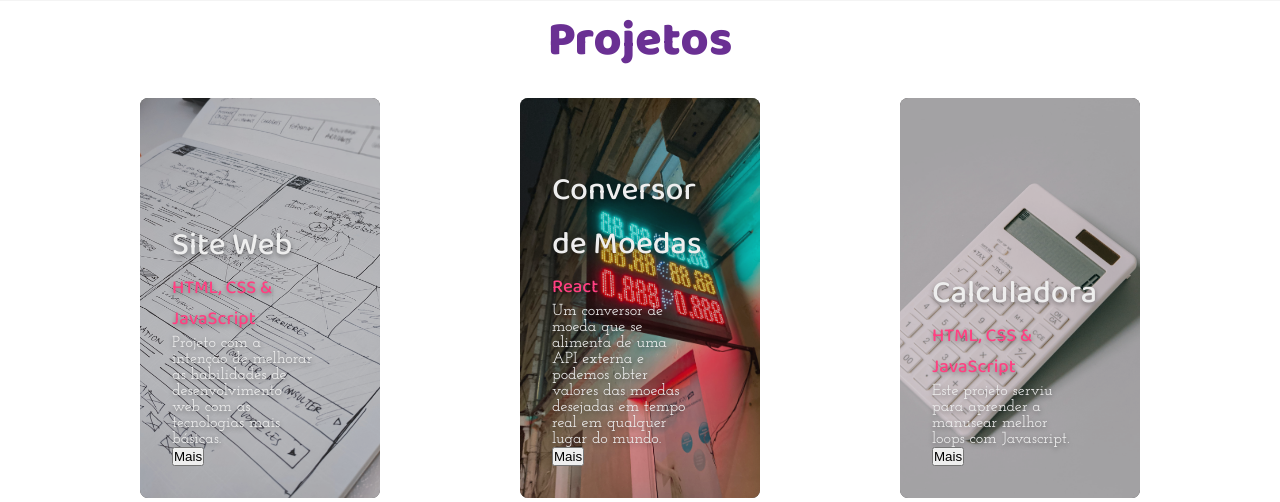
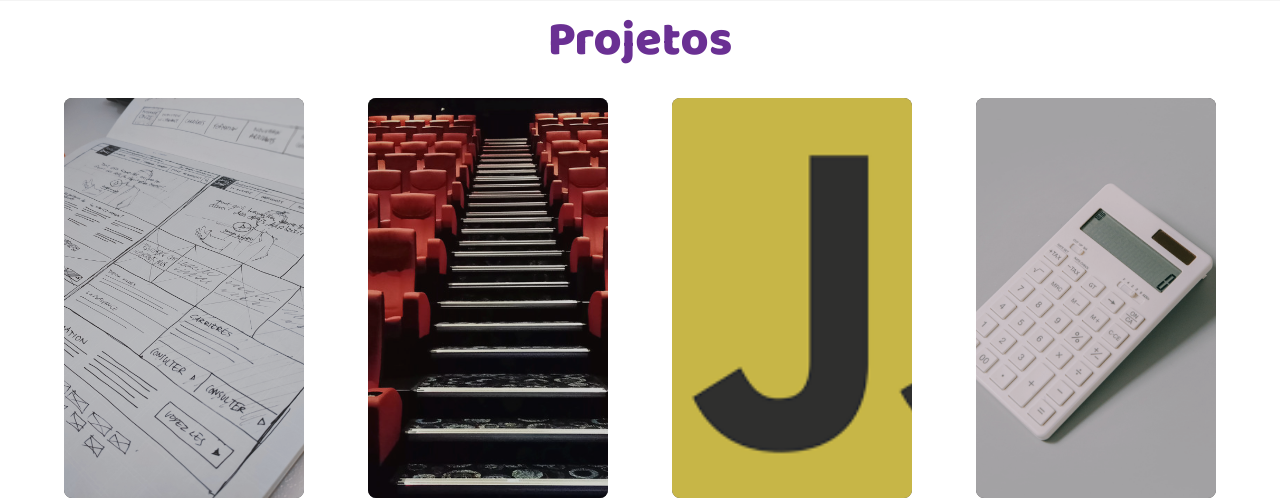
Before and after one commit to rnevesphp/portfolio_, a PHP site: page / in a window 1280 px wide. Shown: the part 1618-2120 px from the top of the page. Run offline with PHP 8.4, Linux system fonts and the light colour scheme.

Commit message:
:package: Sessão Projetos finalizada

```diff
--- a/index.html
+++ b/index.html
@@ -167,34 +167,41 @@
                <div class="card-info">
                   <h2>Site Web</h2>
                   <h3>HTML, CSS & JavaScript</h3>
-                  <p>Projeto com a intenção de melhorar as habilidades de desenvolvimento web com as tecnologias mais
-                     básicas. </p>
-                  <button>Mais</button>
+                  <p>Criação de um Portfólio web. </p>
+                  <button>Saiba Mais</button>
                </div>
             </div>
-
             <div class="card">
                <div class="card-img-wrapper">
-                  <img src="/assets/__money__excghange.jpg" alt="Conversor de Moedas">
+                  <img src="/assets/cinemaPOO.jpg" alt="Cinema Orientado a Objetos">
                </div>
                <div class="card-info">
-                  <h2>Conversor de Moedas</h2>
-                  <h3>React</h3>
-                  <p>Um conversor de moeda que se alimenta de uma API externa e podemos obter valores das moedas
-                     desejadas em tempo real em qualquer lugar do mundo.</p>
-                  <button>Mais</button>
+                  <h2>Cinema Web</h2>
+                  <h3>Javascript</h3>
+                  <p>Uma web totalmente construída Orientada à Objetos com Javascript.</p>
+                  <button>Saiba Mais</button>
                </div>
             </div>
-
             <div class="card">
                <div class="card-img-wrapper">
-                  <img src="/assets/calculadora.jpg" alt="calculadora">
+                  <img src="/assets/jsLogopng.png" alt="Pinturilho">
+               </div>
+               <div class="card-info">
+                  <h2>Pinturilho</h2>
+                  <h3>HTML, CSS & JavaScript</h3>
+                  <p>Um quadro para pintar aperfeiçoando a prática Clean Code com Javascript.</p>
+                  <button>Saiba Mais</button>
+               </div>
+            </div>
+            <div class="card">
+               <div class="card-img-wrapper">
+                  <img src="/assets/calculadora.jpg" alt="Calculadora">
                </div>
                <div class="card-info">
                   <h2>Calculadora</h2>
-                  <h3>HTML, CSS & JavaScript</h3>
-                  <p>Este projeto serviu para aprender a manusear melhor loops com Javascript.</p>
-                  <button>Mais</button>
+                  <h3>HTML, CSS & PHP</h3>
+                  <p>Praticando e melhorando as integrações com PHP, HTML e CSS</p>
+                  <button>Saiba Mais</button>
                </div>
             </div>
          </div>
@@ -202,7 +209,6 @@
 
    </div>
 </body>
-
 <script src="/script.js"></script>
 
 </html>
--- a/style.css
+++ b/style.css
@@ -139,7 +139,7 @@ header {
    line-height: 3.5rem;
    margin-bottom: 1.3rem;
    opacity: 0;
-   animation: moveBanner 2.7s 0.4s forwards;
+   animation: moveBanner 2.7s 0.7s forwards;
 }
 
 /* Formatação do paragrafo */
@@ -167,7 +167,7 @@ header {
    border-radius: 5px;
    cursor: pointer;
    opacity: 0;
-   animation: moveBanner 2.3s 0.9s forwards;
+   animation: moveBanner 2s 0.9s forwards;
 }
 
 /* Animation of button */
@@ -425,6 +425,7 @@ i.fa-github::before {
    height: 100%;
    background-color: #262626;
    border-radius: .5rem;
+
 }
 
 .card-img-wrapper img {
@@ -433,13 +434,22 @@ i.fa-github::before {
    height: 100%;
    border-radius: .5rem;
    opacity: .8;
+   transition: opacity .7s;
+}
+
+.card:hover .card-img-wrapper img {
+   opacity: .3;
+
 }
 
 .card-info {
+   opacity: 0;
+   visibility: hidden;
    position: absolute;
    bottom: 0;
    padding: 2rem;
-   text-shadow: 0 0.1rem 0.3rem rgba(0, 0, 0, .4);
+   text-shadow: 0.3rem 0.2rem 0.3rem rgba(0, 0, 0, .4);
+   transition: all .7s;
 }
 
 .card-info h2 {
@@ -447,13 +457,14 @@ i.fa-github::before {
    font-size: 2rem;
    font-weight: 500;
    color: #eee;
-
+   line-height: 1;
 }
 
 .card-info h3 {
    font-family: var(--font-primary);
    font-weight: 500;
    color: #ff4081;
+   margin-bottom: 1.5rem;
 }
 
 .card-info p {
@@ -461,5 +472,26 @@ i.fa-github::before {
    color: #eee;
    font-weight: 400;
    width: 80%;
+   margin-bottom: 2rem;
+}
 
+.card-info button {
+   width: 8rem;
+   height: 2.5rem;
+   background: #6a3093;
+   background: -webkit-linear-gradient(to right, #a044ff,#6a3093 ) ;
+   background: linear-gradient(to left, #a044ff,#6a3093 );
+   font-family: var(--font-action);
+   font-size: 1rem;
+   color: #eee;
+   border-radius: .5rem;
+   border: none;
+   box-shadow: 0 .1rem .8rem rgba(0, 0, 0, alpha);
+   cursor: pointer;
 }
+
+.card:hover .card-info {
+   bottom: 2rem;
+   opacity: 1;
+   visibility: visible;
+}
```
Also changed, not shown: assets/__money__excghange.jpg (deleted), assets/cinemaPOO.jpg (added), assets/jsLogopng.png (added).
